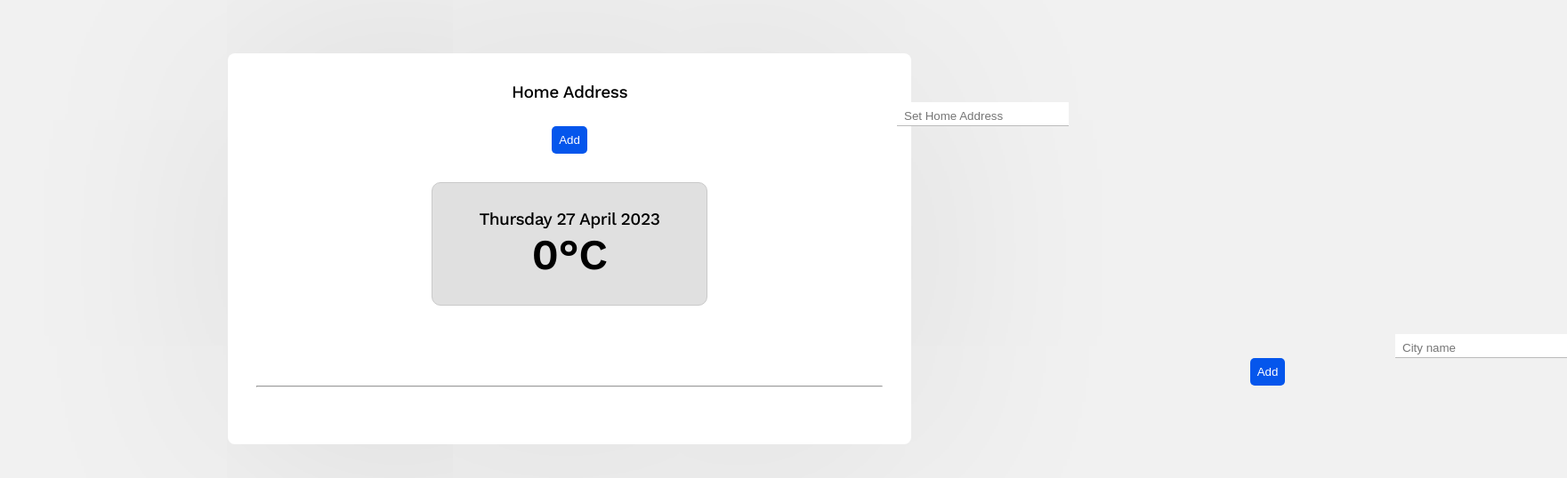
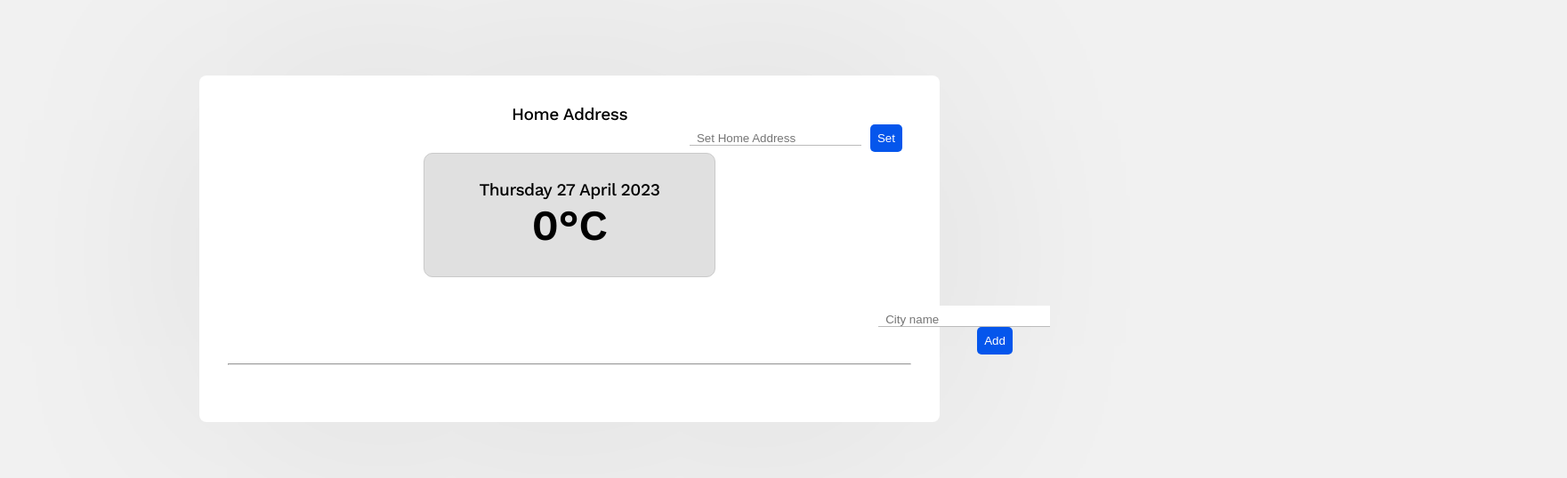
Before and after one commit to shrijan-bh/Weather-Forcast, a React (Vite) app: page / in a window 1280 px wide. Shown: the part 120-658 px from the top of the page at 89% size, 1761 px wide, since content can reach past the window. Built offline with nearby package versions, Linux system fonts and the light colour scheme.

Commit message:
added home address edit

```diff
--- a/src/component/ReportBox.tsx
+++ b/src/component/ReportBox.tsx
@@ -83,13 +83,14 @@ const ReportBox = ({ item, apiData, delOnClickFunction }: ICardProps) => {
             </Modal.Title>
           </Modal.Header>
           <Modal.Body>
+            <div className="detailedBox">
               <div className="date">{dateBuilder(new Date())}</div>
 
               <div className="weatherBox">
                 <div className="weatherIcon">
                   {apiData?.weather?.map((item, index) => (
                     <img
-                    className="logoIconHome"
+                      className="logoIcondetail"
                       key={index}
                       src={`https://openweathermap.org/img/wn/${item.icon}.png`}
                     ></img>
@@ -113,11 +114,13 @@ const ReportBox = ({ item, apiData, delOnClickFunction }: ICardProps) => {
                     </div>
                   </div>
                   <div className="minTemp">
-                  Minimum Temperaure : {Math.round(apiData?.main.temp_min ?? 0)}
+                    Minimum Temperaure :{" "}
+                    {Math.round(apiData?.main.temp_min ?? 0)}
                     °C
                   </div>
                   <div className="maxTemp">
-                  MAximum Temperature: {Math.round(apiData?.main.temp_max ?? 0)}
+                    MAximum Temperature:{" "}
+                    {Math.round(apiData?.main.temp_max ?? 0)}
                     °C
                   </div>
                   <div className="pressure">
@@ -139,6 +142,7 @@ const ReportBox = ({ item, apiData, delOnClickFunction }: ICardProps) => {
                   {apiData?.weather?.map((item, index) => (
                     <p key={index}>{item?.description}</p>
                   ))}
+                </div>
               </div>
             </div>
           </Modal.Body>
--- a/src/pages/Home.tsx
+++ b/src/pages/Home.tsx
@@ -140,14 +140,14 @@ const Home = () => {
           <div className="homeContainer">
             <div className="homeDataContainer">
               <p className="listHeadContainer">Home Address</p>
-              <form onSubmit={inputHome}>
+              <form onSubmit={inputHome} className="homeFormClass">
                 <input
                   type="text"
                   className="inputHomeBox"
                   placeholder="Set Home Address"
                   onChange={(e) => sethomeAddress(e.target.value)}
                 ></input>
-                <input type="submit" value="Add" className="submitBtn"></input>
+                <input type="submit" value="Set" className="submitBtn"></input>
               </form>
 
               <HomeBox
--- a/src/styles/style.css
+++ b/src/styles/style.css
@@ -22,12 +22,12 @@ body {
   box-shadow: 4px 4px 250px rgba(0, 0, 0, 0.1);
   border-radius: 8px;
   padding: 1rem 2rem 2rem;
-  width: 55%;
+  width: 60%;
 }
 
 .submitBtn {
   display: inline-flex;
-
+  margin: 0 10px 10px 10px;
   padding: 0.5rem;
   outline: none;
   border: none;
@@ -59,22 +59,30 @@ body {
 
 .inputBox {
   display: inline-flex;
-  padding: 0.5rem 0.5rem 0.2rem;
+  padding: 0.5rem 0.5rem 0rem;
   outline: none;
   border: 1px rgb(187, 187, 187);
   border-bottom-style: solid;
-  margin: 0 0 0 30rem;
+  margin: 0 0rem 0 -4.3rem;
 }
 
 .inputHomeBox {
   display: inline-flex;
-  padding: 0.5rem 0.5rem 0.2rem;
+  padding: 0.5rem 0.5rem 0rem;
   outline: none;
   border: 1px rgb(187, 187, 187);
   border-bottom-style: solid;
-  margin: 0 0 0 45rem;
+  margin: 0 0 0 0rem;
 }
 
+.homeFormClass {
+  float: right;
+  margin-right: 0rem;
+}
+.formBox {
+  float: right;
+  margin-right: -5.2rem;
+}
 .listHeadContainer {
   font-size: 1.2rem;
   font-weight: 500;
@@ -157,6 +165,15 @@ body {
   width: 100px;
   height: 100px;
 }
+
+.weatherIcon .logoIcondetail {
+  display: inline-flex;
+  margin: 0 20rem 0;
+  width: 100px;
+  height: 100px;
+  background-color: #e2e1e1;
+  border-radius: 5px;
+}
 .homeContainer {
   margin: -1rem 0 0 0;
 }
@@ -176,7 +193,10 @@ body {
   position: static;
 }
 .deleteBox {
-  position: absolute;
-  top: 38rem;
-  margin: 0 0 0 16.5rem;
+  position: inline-grid;
+  margin: -16rem 0 0 14rem;
 }
+
+.detailedBox {
+  text-align: center;
+}
```
Lines whose indentation alone changed are shown as unchanged.
